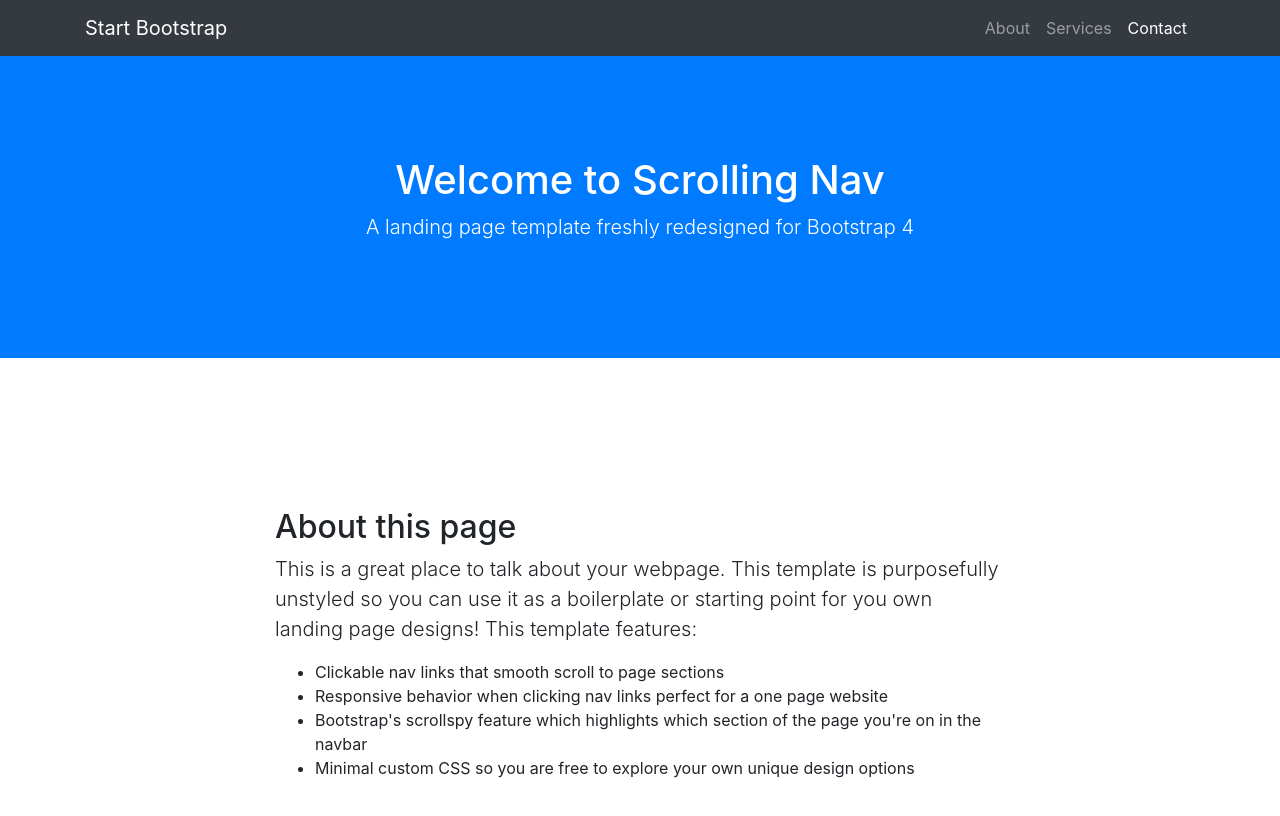
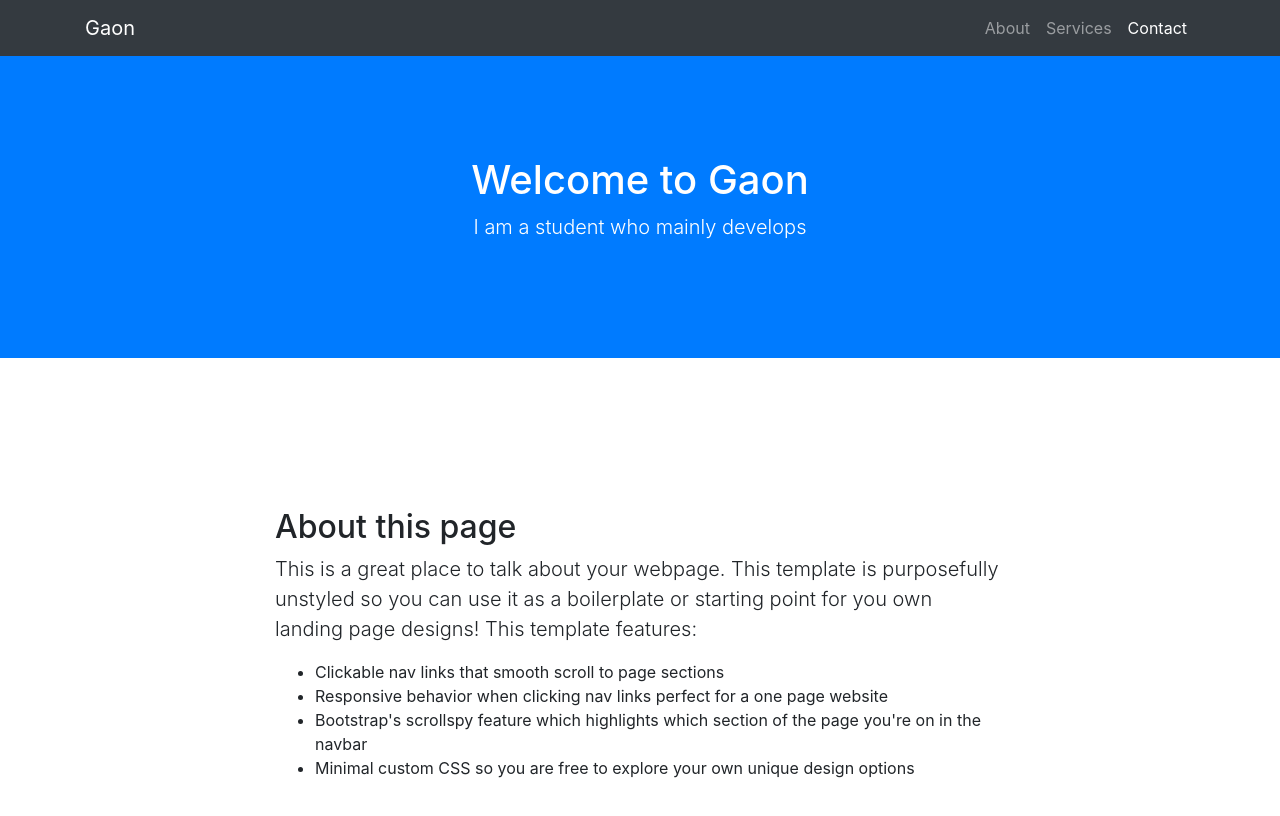
Before and after one commit to chtmdekf/gaon, a website with bundled scripts: page index.html in a window 1280 px wide. Shown: the top 816 px of the page. Built offline with nearby package versions, Linux system fonts and the light colour scheme.

Commit message:
Update index.html

```diff
--- a/index.html
+++ b/index.html
@@ -23,7 +23,7 @@
   <!-- Navigation -->
   <nav class="navbar navbar-expand-lg navbar-dark bg-dark fixed-top" id="mainNav">
     <div class="container">
-      <a class="navbar-brand js-scroll-trigger" href="#page-top">Start Bootstrap</a>
+      <a class="navbar-brand js-scroll-trigger" href="#page-top">Gaon</a>
       <button class="navbar-toggler" type="button" data-toggle="collapse" data-target="#navbarResponsive" aria-controls="navbarResponsive" aria-expanded="false" aria-label="Toggle navigation">
         <span class="navbar-toggler-icon"></span>
       </button>
@@ -45,8 +45,8 @@
 
   <header class="bg-primary text-white">
     <div class="container text-center">
-      <h1>Welcome to Scrolling Nav</h1>
-      <p class="lead">A landing page template freshly redesigned for Bootstrap 4</p>
+      <h1>Welcome to Gaon</h1>
+      <p class="lead">I am a student who mainly develops</p>
     </div>
   </header>
 
```
